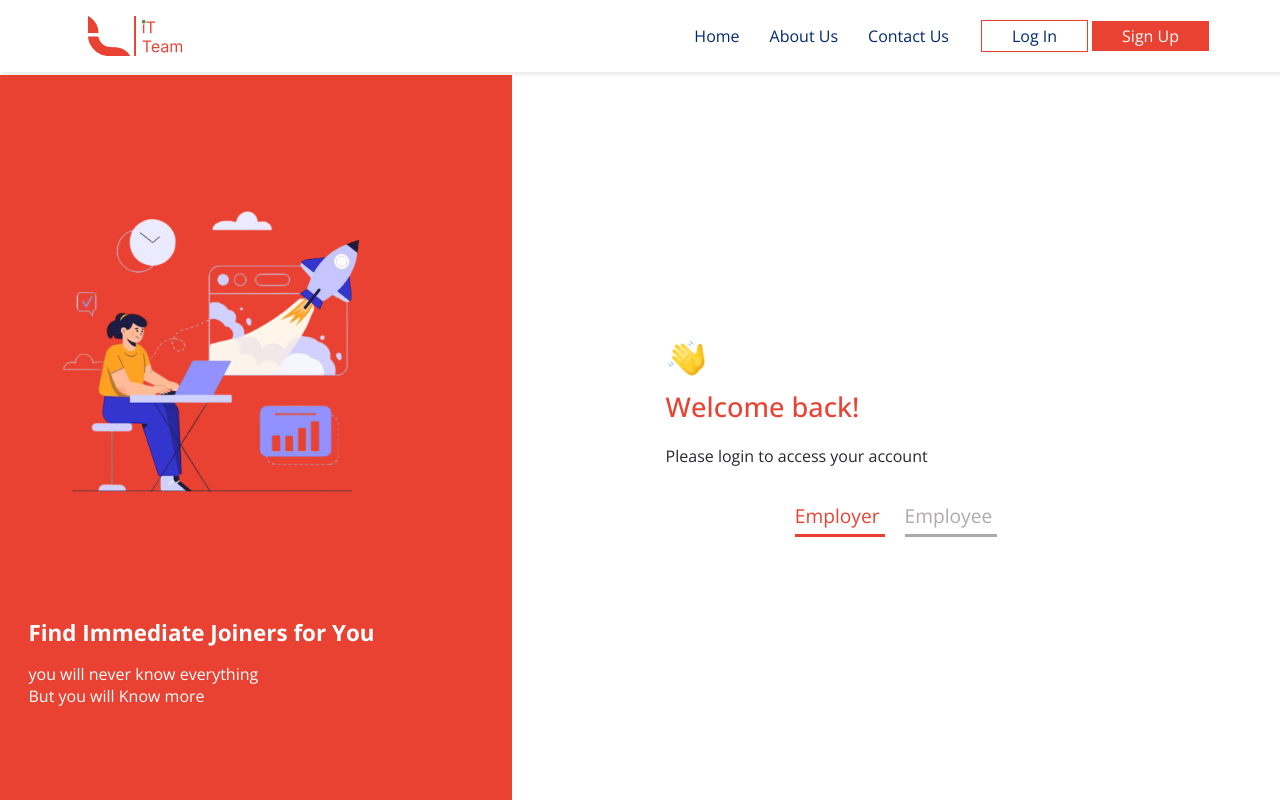
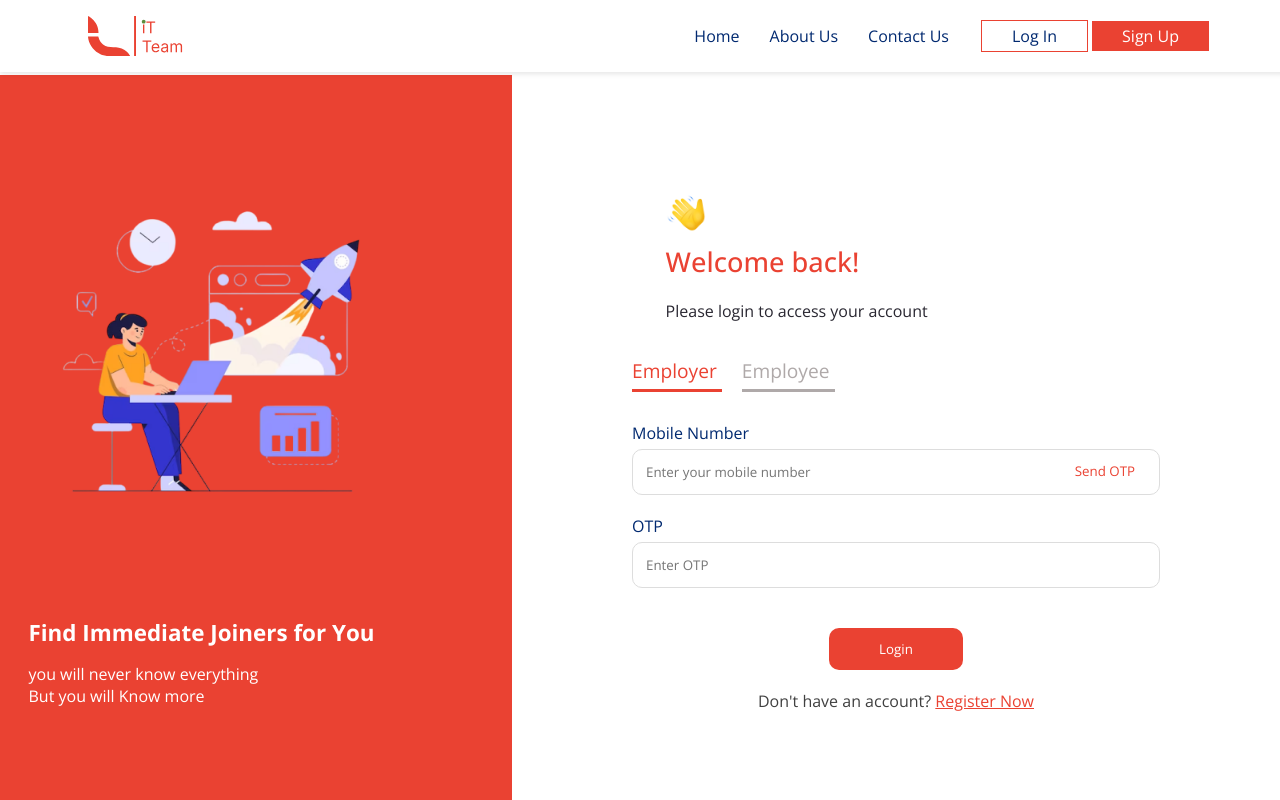
Before and after one commit to sdeshubham/iimmediatePortal, a React (Create React App) app: page /signin in a window 1280 px wide. Shown: the top 800 px of the page. Built offline with nearby package versions, Linux system fonts and the light colour scheme; no server answers.

Commit message:
employee login api done

```diff
--- a/src/components/Home.js
+++ b/src/components/Home.js
@@ -16,6 +16,7 @@ import HomeAbout from "./cards/HomeAbout";
 import { IoIosSearch } from "react-icons/io";
 import experienceData from "./cards/experienceData";
 import honelocationIcon from "../images/honelocationIcons.png";
+import LearnApi from "./LearnApi";
 
 const BASE_URL = "https://qi0vvbzcmg.execute-api.ap-south-1.amazonaws.com";
 
@@ -357,6 +358,7 @@ const Home = () => {
       </div> */}
 
       <HomeAbout />
+      {/* <LearnApi /> */}
     </>
   );
 };
--- a/src/components/SignIn.js
+++ b/src/components/SignIn.js
@@ -1,118 +1,387 @@
+// import React, { useState, useEffect } from "react";
+// import "../stylesheets/SignIn.css";
+// import signInEmp from "../images/signInEmp.png";
+// import wavinghand from "../images/waving-hand.png";
+// import { Link } from "react-router-dom";
+// import axios from "axios";
+
+// const baseUrl = "https://qi0vvbzcmg.execute-api.ap-south-1.amazonaws.com/api";
+
+// const SignIn = () => {
+//   const [isLogin, setIsLogin] = useState(true);
+
+//   const [loading, setLoading] = useState(false);
+//   const [formData, setFormData] = useState({
+//     fullName: "",
+//     mobileNumber: "",
+//     otp: "",
+//     email: "",
+//     currentPosition: "",
+//     specialization: "",
+//     location: "",
+//     experience: "",
+//     gender: "",
+//     isImmediateJoiner: false,
+//     otpVerified: false,
+//     userId: "",
+//   });
+
+//   const sendOtp = async () => {
+//     if (!formData.mobileNumber) {
+//       alert("Please enter a mobile number");
+//       return;
+//     }
+//     setLoading(true);
+//     try {
+//       const response = await axios.post(
+//         `${baseUrl}/mobileNumberVerificationSendOtp`,
+//         {
+//           mobileNumber: formData.mobileNumber,
+//           isForLogin: 1,
+//         }
+//       );
+
+//       if (response.data.status === 200) {
+//         alert(response.data.message);
+//         setFormData((prev) => ({
+//           ...prev,
+//           userId: response.data.result,
+//         }));
+//       }
+//     } catch (error) {
+//       console.error("Error sending OTP:", error);
+//       alert("Failed to send OTP");
+//     }
+//     setLoading(false);
+//   };
+
+//   const checkMobileNumber = async () => {
+//     if (!formData.mobileNumber) {
+//       alert("Please enter a mobile number");
+//       return;
+//     }
+
+//     setLoading(true);
+//     try {
+//       const response = await axios.post(`${baseUrl}/register`, { mobileNumber: formData.mobileNumber });
+
+//       if (response.data.registered) {
+//         console.log("Mobile number is registered, proceed with OTP verification");
+//         verifyOtp();
+//       } else {
+//         console.log("Register your mobile number first");
+//       }
+//     } catch (error) {
+//       console.error("Error checking mobile number:", error);
+//       alert("Failed to check mobile number");
+//     }
+//     setLoading(false);
+//   };
+
+//   const verifyOtp = async () => {
+//     console.log("Verifying OTP with:", {
+//       mobileNumber: formData.mobileNumber,
+//       otp: formData.otp,
+//       userId: formData.userId,
+//     });
+
+//     if (!formData.otp) {
+//       alert("Please enter the OTP");
+//       return;
+//     }
+
+//     setLoading(true);
+//     try {
+//       if (formData.otp === "1234") {
+//         console.log("OTP Verified Successfully, Login Successful");
+//         alert("Login Successful");
+//         setFormData((prev) => ({ ...prev, otpVerified: true }));
+//       } else {
+//         console.log("Wrong OTP");
+//         alert("Wrong OTP");
+//       }
+//     } catch (error) {
+//       console.error("OTP verification failed:", error);
+//       alert("OTP verification failed");
+//     }
+//     setLoading(false);
+//   };
+
+//   return (
+//     <>
+//       <div className="signinBox">
+//         <div className="signin-container">
+//           <div className="left-box">
+//             {isLogin ? (
+//               <>
+//                 <div className="signin-left">
+//                   <img src={signInEmp} alt="" />
+//                   <h3>Find Immediate Joiners for You</h3>
+//                   <p>
+//                     you will never know everything <br />
+//                     But you will Know more
+//                   </p>
+//                 </div>
+//               </>
+//             ) : (
+//               <>
+//                 <div className="signin-left">
+//                   <img src={signInEmp} alt="" />
+//                   <h3>Let Job Find You</h3>
+//                   <p>
+//                     you will never know everything <br />
+//                     But you will Know more
+//                   </p>
+//                 </div>
+//               </>
+//             )}
+//           </div>
+//           <div className="right-form">
+//             <div className="right-form-head">
+//               <img src={wavinghand} alt="" className="hello-icon" />
+//               <h2>Welcome back!</h2>
+//               <p>Please login to access your account</p>
+//             </div>
+//             <div className="signInRight">
+//               <div className="signInForm">
+//                 <div className="signIn-toggle">
+//                   <button
+//                     className={isLogin ? "active signBtn" : ""}
+//                     onClick={() => setIsLogin(true)}
+//                   >
+//                     Employer
+//                   </button>
+//                   <button
+//                     className={!isLogin ? "active signBtn" : ""}
+//                     onClick={() => setIsLogin(false)}
+//                   >
+//                     Employee
+//                   </button>
+//                 </div>
+//                 {isLogin ? (
+//                   <>
+//                     <div className="form">
+//                       <div className="form-emp">
+//                         <div className="form-group">
+//                           <label htmlFor="mobile">Mobile Number</label>
+//                           <div className="input-otp">
+//                             <input
+//                               type="number"
+//                               id="mobile"
+//                               placeholder="Enter your mobile number"
+//                               maxLength={10}
+//                             />
+//                             <button>Send OTP</button>
+//                           </div>
+//                         </div>
+//                         <div className="form-group">
+//                           <label htmlFor="otp">OTP</label>
+//                           <input
+//                             type="password"
+//                             id="otp"
+//                             placeholder="Enter OTP"
+//                             maxLength={4}
+//                           />
+//                         </div>
+//                       </div>
+//                       <div className="login-btn">
+//                         <button>Login</button>
+//                         <p>
+//                           Don't have an account?{" "}
+//                           <Link to="/signup">Register Now</Link>
+//                         </p>
+//                       </div>
+//                     </div>
+//                   </>
+//                 ) : (
+//                   <>
+//                     <div className="form">
+//                       <div className="form-group">
+//                         <label htmlFor="mobile">Mobile Number</label>
+//                         <div className="input-otp">
+//                           <input
+//                             type="number"
+//                             id="mobile"
+//                             placeholder="Enter your mobile number"
+//                             maxLength={10}
+//                             value={formData.mobileNumber}
+//                             onChange={(e) =>
+//                               setFormData((prev) => ({
+//                                 ...prev,
+//                                 mobileNumber: e.target.value,
+//                               }))
+//                             }
+//                           />
+//                           <button onClick={sendOtp}>Send OTP</button>
+//                         </div>
+//                       </div>
+//                       <div className="form-group">
+//                         <label htmlFor="otp">OTP</label>
+//                         <div className="input-otp">
+//                           <input
+//                             type="password"
+//                             id="otp"
+//                             placeholder="Enter OTP"
+//                             maxLength={4}
+//                           />
+//                         </div>
+//                       </div>
+//                       <div className="login-btn">
+//                         <button onClick={checkMobileNumber} >Login</button>
+//                         <p>
+//                           Don't have an account?{" "}
+//                           <Link to="/signup">Register Now</Link>
+//                         </p>
+//                       </div>
+//                     </div>
+//                   </>
+//                 )}
+//               </div>
+//             </div>
+//           </div>
+//         </div>
+//       </div>
+//     </>
+//   );
+// };
+
+// export default SignIn;
+
+
+
+
+
+
 import React, { useState, useEffect } from "react";
 import "../stylesheets/SignIn.css";
 import signInEmp from "../images/signInEmp.png";
 import wavinghand from "../images/waving-hand.png";
 import { Link } from "react-router-dom";
 import axios from "axios";
+import { useNavigate } from "react-router-dom";
 
-const baseUrl = "https://qi0vvbzcmg.execute-api.ap-south-1.amazonaws.com/prod";
+const baseUrl = "https://qi0vvbzcmg.execute-api.ap-south-1.amazonaws.com/api";
 
 const SignIn = () => {
+  const navigate = useNavigate();
   const [isLogin, setIsLogin] = useState(true);
+  const [loading, setLoading] = useState(false);
+  const [formData, setFormData] = useState({
+    mobileNumber: "",
+    otp: "",
+    otpVerified: false,
+    userId: "",
+  });
 
-  const [mobileNumber, setMobileNumber] = useState("");
-  const [otp, setOtp] = useState("");
-  const [otpSent, setOtpSent] = useState(false);
-  const [error, setError] = useState("");
+  const handleChange = (e) => {
+    const { name, value } = e.target;
+    setFormData((prev) => ({ ...prev, [name]: value }));
+  };
 
-  const handleSendOtp = async () => {
-    if (mobileNumber.length !== 10) {
-      setError("Please enter a valid 10-digit mobile number.");
+  const sendOtp = async () => {
+    if (!formData.mobileNumber) {
+      alert("Please enter a mobile number");
       return;
     }
 
+    setLoading(true);
     try {
-      const usersResponse = await axios.get(`${baseUrl}/api/getAllUserDetails`);
-      const users = usersResponse.data;
-      const user = users.find((u) => u.mobile === mobileNumber);
-
-      if (!user) {
-        setError("You are not registered. Please register first.");
-        return;
-      }
-
-      const otpResponse = await axios.post(
-        "https://qi0vvbzcmg.execute-api.ap-south-1.amazonaws.com/api/mobileNumberVerificationSendOtp",
+      console.log("Sending OTP to:", formData.mobileNumber);
+      const response = await axios.post(
+        `${baseUrl}/mobileNumberVerificationSendOtp`,
         {
-          mobileNumber,
+          mobileNumber: formData.mobileNumber,
           isForLogin: 1,
         }
       );
 
-      if (otpResponse.status === 200) {
-        setOtpSent(true);
-        setError("");
-      } else {
-        setError("Failed to send OTP. Try again.");
+      console.log("OTP Send Response:", response.data);
+      if (response.data.status === 200) {
+        alert(response.data.message);
+        setFormData((prev) => ({
+          ...prev,
+          userId: response.data.result,
+        }));
       }
-    } catch (err) {
-      console.error("Error sending OTP:", err);
-      setError("Failed to send OTP. Check console for details.");
+    } catch (error) {
+      console.error("Error sending OTP:", error);
+      alert("Failed to send OTP");
+    }
+    setLoading(false);
+  };
+
+  const verifyOtp = async () => {
+    if (!formData.otp) {
+      alert("Please enter the OTP");
+      return;
     }
 
+    setLoading(true);
+    try {
+      console.log("Verifying OTP:", formData.otp);
+      if (formData.otp === "1234") {
+        alert("Login Successful");
+        setFormData((prev) => ({ ...prev, otpVerified: true }));
+      } else {
+        alert("Wrong OTP");
+      }
+    } catch (error) {
+      console.error("OTP verification failed:", error);
+      alert("OTP verification failed");
+    }
+    setLoading(false);
   };
 
+  const checkMobileNumber = async () => {
+    if (!formData.mobileNumber) {
+      alert("Please enter a mobile number");
+      return;
+    }
 
-  const handleVerifyOtp = async () => {
+    setLoading(true);
     try {
-      const verifyResponse = await axios.post(
-        `${baseUrl}/api/verifyOtp`,
-        {
-          mobileNumber,
-          otp,
+      console.log(`Checking mobile number: ${formData.mobileNumber}`);
+      const response = await axios.post(`${baseUrl}/register`, {
+        mobileNumber: formData.mobileNumber,
+      });
+
+      console.log("Check Mobile Response:", response.data);
+
+      if (response.data.message === "Registration Successfully") {
+        console.log("Mobile is registered, verifying OTP...");
+        verifyOtp();
+      } else {
+        alert("Number not registered, please sign up!");
       }
-      );
-
-      if (verifyResponse.status === 200) {
-        console.log("Login Successful", verifyResponse.data);
-      } else {
-        setError("Invalid OTP. Try again.");
+    } catch (error) {
+      console.error("Error checking mobile number:", error);
+      alert("Failed to check mobile number");
     }
-    } catch (err) {
-      console.error(
-        "Error verifying OTP",
-        err.response ? err.response.data : err.message
-      );
-      setError("Verification failed. Try again.");
-    }
+    setLoading(false);
   };
 
-
   return (
-    <>
     <div className="signinBox">
       <div className="signin-container">
         <div className="left-box">
-            {isLogin ? (
-              <>
           <div className="signin-left">
-                  <img src={signInEmp} alt="" />
-                  <h3>Find Immediate Joiners for You</h3>
+            <img src={signInEmp} alt="Sign In" />
+            <h3>
+              {isLogin ? "Find Immediate Joiners for You" : "Let Job Find You"}
+            </h3>
             <p>
-                    you will never know everything <br />
-                    But you will Know more
+              you will never know everything <br /> But you will Know more
             </p>
           </div>
-              </>
-            ) : (
-              <>
-                <div className="signin-left">
-                  <img src={signInEmp} alt="" />
-                  <h3>Let Job Find You</h3>
-                  <p>
-                    you will never know everything <br />
-                    But you will Know more
-                  </p>
         </div>
-              </>
-            )}
-          </div>
+
         <div className="right-form">
           <div className="right-form-head">
-              <img src={wavinghand} alt="" className="hello-icon" />
+            <img src={wavinghand} alt="Hello" className="hello-icon" />
             <h2>Welcome back!</h2>
             <p>Please login to access your account</p>
           </div>
+
           <div className="signInRight">
             <div className="signInForm">
               <div className="signIn-toggle">
@@ -129,77 +398,6 @@ const SignIn = () => {
                   Employee
                 </button>
               </div>
-                {isLogin ? (
-                  <>
-                    {/* <div className="form">
-                      <div className="form-emp">
-                        <div className="form-group">
-                          <label htmlFor="mobile">Mobile Number</label>
-                          <div className="input-otp">
-                            <input
-                              type="number"
-                              id="mobile"
-                              placeholder="Enter your mobile number"
-                              maxLength={10}
-                            />
-                            <button>Send OTP</button>
-                          </div>
-                        </div>
-                        <div className="form-group">
-                          <label htmlFor="otp">OTP</label>
-                          <input
-                            type="password"
-                            id="otp"
-                            placeholder="Enter OTP"
-                            maxLength={4}
-                          />
-                        </div>
-                      </div>
-                      <div className="login-btn">
-                        <button>Login</button>
-                        <p>
-                          Don't have an account?{" "}
-                          <Link to="/signup">Register Now</Link>
-                        </p>
-                      </div>
-                    </div> */}
-                  </>
-                ) : (
-                  <>
-                    {/* <div className="form">
-                      <div className="form-group">
-                        <label htmlFor="mobile">Mobile Number</label>
-                        <div className="input-otp">
-                          <input
-                            type="number"
-                            id="mobile"
-                            placeholder="Enter your mobile number"
-                            maxLength={10}
-                          />
-                          <button>
-                            Send OTP
-                          </button>
-                        </div>
-                      </div>
-                      <div className="form-group">
-                        <label htmlFor="otp">OTP</label>
-                        <div className="input-otp">
-                          <input
-                            type="password"
-                            id="otp"
-                            placeholder="Enter OTP"
-                            maxLength={4}
-                          />
-                        </div>
-                      </div>
-                      <div className="login-btn">
-                        <button>Login</button>
-                        <p>
-                          Don't have an account? <Link to="/signup">Register Now</Link>
-                        </p>
-                      </div>
-                    </div> */}
-                    {/* ////////////////////////// */}
 
               <div className="form">
                 <div className="form-group">
@@ -207,45 +405,41 @@ const SignIn = () => {
                   <div className="input-otp">
                     <input
                       type="number"
-                            id="mobile"
+                      name="mobileNumber"
                       placeholder="Enter your mobile number"
                       maxLength={10}
-                            value={mobileNumber}
-                            onChange={(e) => setMobileNumber(e.target.value)}
+                      value={formData.mobileNumber}
+                      onChange={handleChange}
                     />
-                          <button onClick={handleSendOtp}>Send OTP</button>
+                    <button onClick={sendOtp}>Send OTP</button>
                   </div>
                 </div>
+
                 <div className="form-group">
                   <label htmlFor="otp">OTP</label>
-                        <div className="input-otp">
                   <input
                     type="password"
-                            id="otp"
+                    name="otp"
                     placeholder="Enter OTP"
                     maxLength={4}
-                            value={otp}
-                            onChange={(e) => setOtp(e.target.value)}
+                    value={formData.otp}
+                    onChange={handleChange}
                   />
                 </div>
-                      </div>
+
                 <div className="login-btn">
-                        <button onClick={handleVerifyOtp}>Login</button>
+                  <button onClick={checkMobileNumber}>Login</button>
                   <p>
                     Don't have an account?{" "}
                     <Link to="/signup">Register Now</Link>
                   </p>
                 </div>
-                      {error && <p style={{ color: "red" }}>{error}</p>}
-                    </div>
-                  </>
-                )}
               </div>
             </div>
           </div>
         </div>
       </div>
-    </>
+    </div>
   );
 };
 
--- /dev/null
+++ b/src/stylesheets/LearnApi.css
@@ -0,0 +1,5 @@
+.learnapiBox {
+    height: 300px;
+    background-color: greenyellow;
+    margin: 100px;
+}
```
Also changed, not shown: src/App.js (+1 -50 lines), src/components/LearnApi.js (added, +26 -0 lines), src/components/cards/HomeAbout.js (+4 -4 lines). Lines whose indentation alone changed are shown as unchanged.
